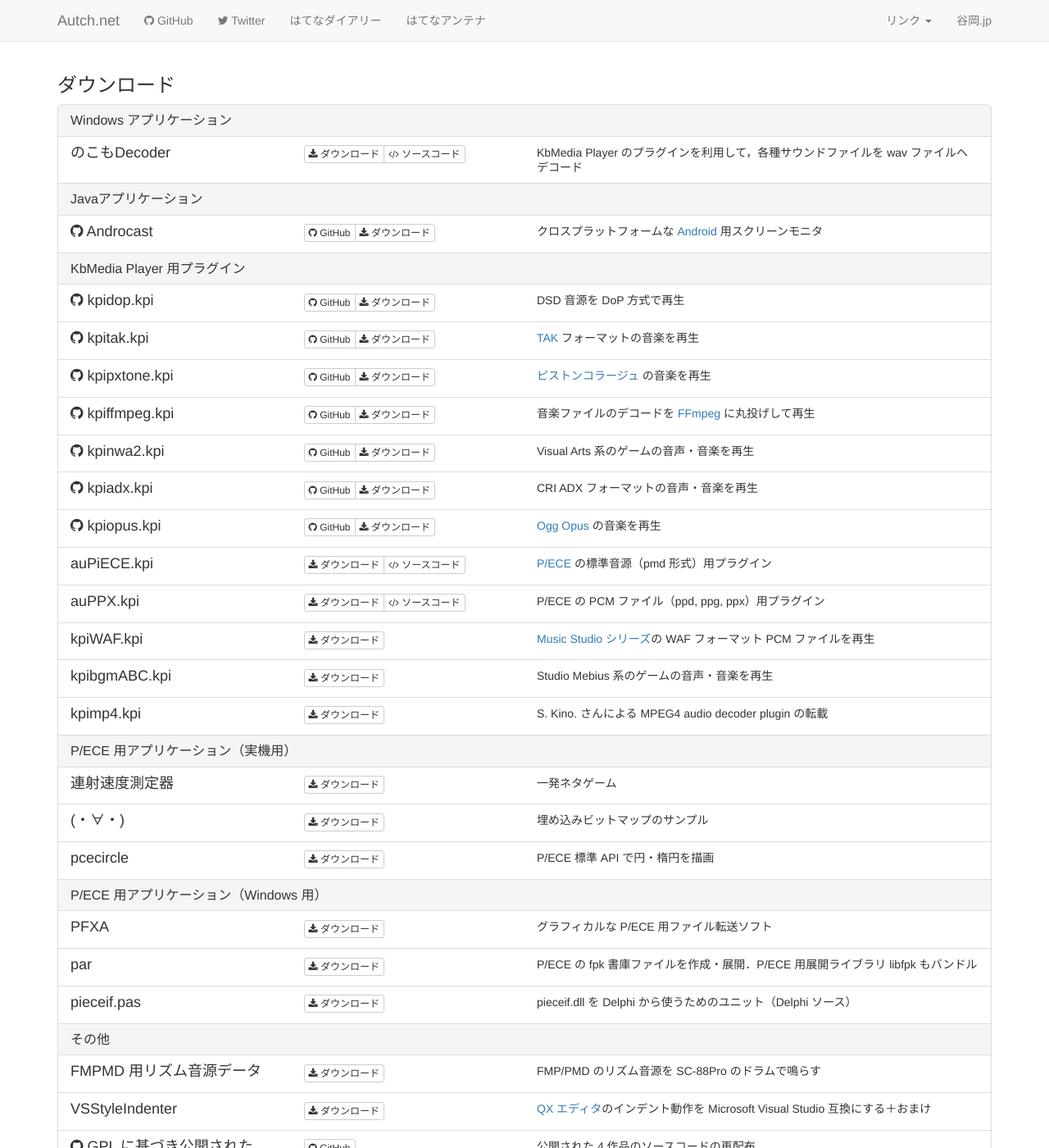
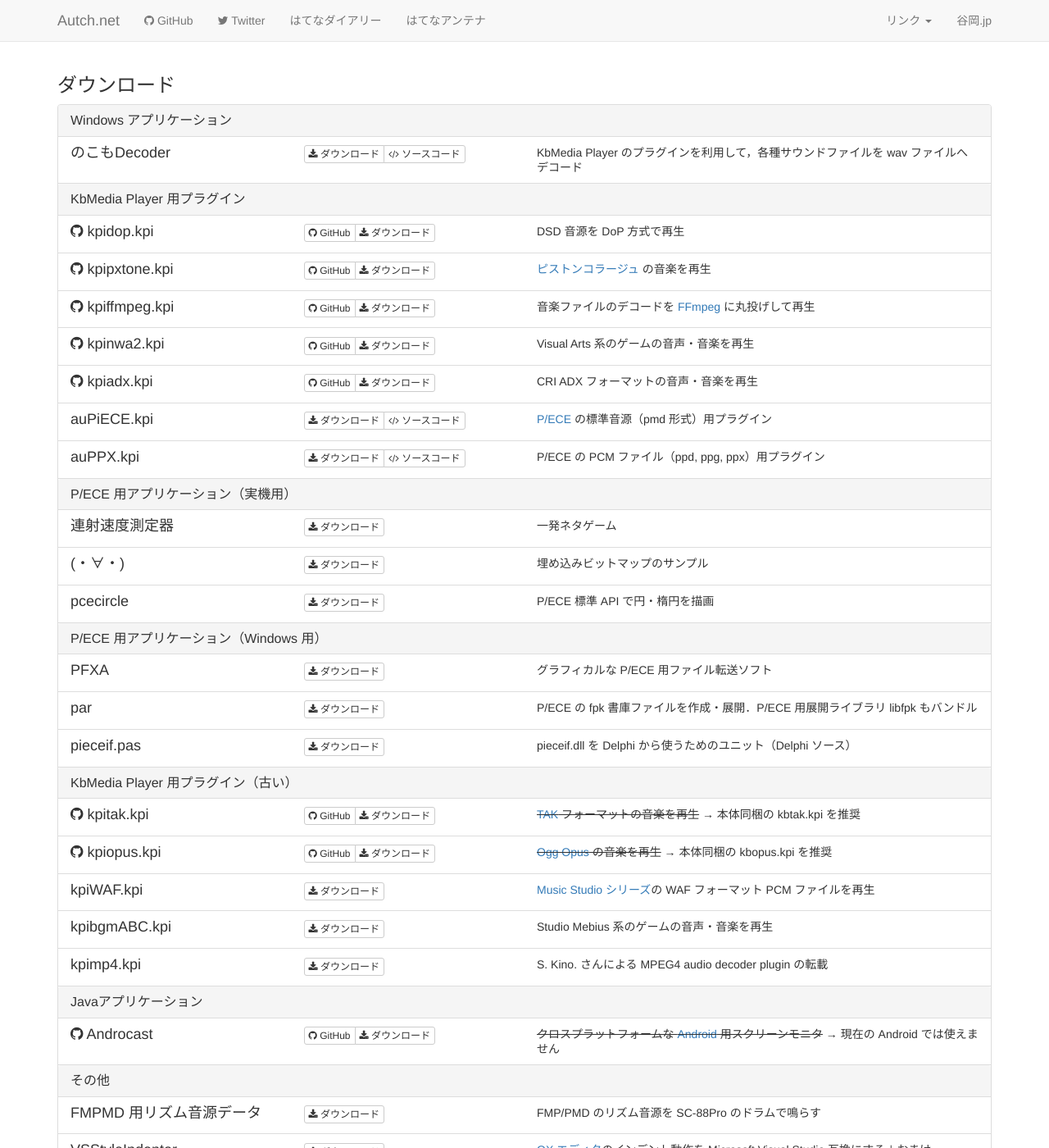
Before and after one commit to autch/autch.github.com, a Jekyll site: the page built from index.html, in a window 1280 px wide and 1400 px high. Shown: the whole window at 82% size. Built offline with Jekyll 4.4.1, drawn with Linux system fonts in a browser that asks for light colours; nearby versions of some CDN libraries; comment, search, counter and statistics services are not loaded; some of the changed lines change nothing that is shown.

Commit message:
古いやつは下げる

```diff
--- a/_data/downloads.yaml
+++ b/_data/downloads.yaml
@@ -5,13 +5,6 @@
       download: http://autch-online.autch.net/files/NokomoDecode_1.0.0.79_binary.zip
       source: http://autch-online.autch.net/files/NokomoDecode_1.0.0.79_source.zip
       description: KbMedia Player のプラグインを利用して，各種サウンドファイルを wav ファイルへデコード
-- name: java
-  title: Javaアプリケーション
-  items:
-    - name: Androcast
-      download: http://autch-online.autch.net/files/androcast-r15.zip
-      github: autch/androcast
-      description: クロスプラットフォームな <a href="http://www.android.com/">Android</a> 用スクリーンモニタ
 - name: kpi
   title: KbMedia Player 用プラグイン
   items:
@@ -19,10 +12,6 @@
       download: https://github.com/autch/kpidsd/releases/download/v1.0.0/kpidop_1.0.0.zip
       github: autch/kpidsd
       description: DSD 音源を DoP 方式で再生
-    - name: kpitak.kpi
-      github: autch/kpitak
-      download: https://github.com/autch/kpitak/releases/download/v1.02/kpitak_v1.02.zip
-      description: <a href="http://www.thbeck.de/Tak/Tak.html">TAK</a> フォーマットの音楽を再生
     - name: kpipxtone.kpi
       download: https://github.com/autch/kpipxtone/releases/download/v1.2/kpipxtone_v1.2.zip
       github: autch/kpipxtone
@@ -39,10 +28,6 @@
       download: http://autch-online.autch.net/files/kpiadx_1.04.zip
       github: autch/kpiadx.kpi
       description: CRI ADX フォーマットの音声・音楽を再生
-    - name: kpiopus.kpi
-      download: http://autch-online.autch.net/files/kpiopus_1.01.zip
-      github: autch/kpiopus
-      description: <a href="http://opus-codec.org/">Ogg Opus</a> の音楽を再生
     - name: auPiECE.kpi
       download: http://autch-online.autch.net/files/auPiECE_kpi-binary-1.11.zip
       source: http://autch-online.autch.net/files/auPiECE_kpi-source-1.11.zip
@@ -51,15 +36,6 @@
       download: http://autch-online.autch.net/files/auPPX_kpi-binary-1.04.zip
       source: http://autch-online.autch.net/files/auPPX_kpi-source-1.04.zip
       description: P/ECE の PCM ファイル（ppd, ppg, ppx）用プラグイン
-    - name: kpiWAF.kpi
-      download: http://autch-online.autch.net/files/kpiWAF_1.01.zip
-      description: <a href="http://www.frieve.com/musicstd/">Music Studio シリーズ</a>の WAF フォーマット PCM ファイルを再生
-    - name: kpibgmABC.kpi
-      download: http://autch-online.autch.net/files/kpibgmABC_1.02.zip
-      description: Studio Mebius 系のゲームの音声・音楽を再生
-    - name: kpimp4.kpi
-      download: http://autch-online.autch.net/files/kpimp4103.cab
-      description: S. Kino. さんによる MPEG4 audio decoder plugin の転載
 - name: piece-me
   title: P/ECE 用アプリケーション（実機用）
   items:
@@ -84,6 +60,33 @@
     - name: pieceif.pas
       download: http://autch-online.autch.net/files/PieceIF.zip
       description: pieceif.dll を Delphi から使うためのユニット（Delphi ソース）
+- name: kpi-old
+  title: KbMedia Player 用プラグイン（古い）
+  items:
+    - name: kpitak.kpi
+      github: autch/kpitak
+      download: https://github.com/autch/kpitak/releases/download/v1.02/kpitak_v1.02.zip
+      description: <s><a href="http://www.thbeck.de/Tak/Tak.html">TAK</a> フォーマットの音楽を再生</s> → 本体同梱の kbtak.kpi を推奨
+    - name: kpiopus.kpi
+      download: http://autch-online.autch.net/files/kpiopus_1.01.zip
+      github: autch/kpiopus
+      description: <s><a href="http://opus-codec.org/">Ogg Opus</a> の音楽を再生</s> → 本体同梱の kbopus.kpi を推奨
+    - name: kpiWAF.kpi
+      download: http://autch-online.autch.net/files/kpiWAF_1.01.zip
+      description: <a href="http://www.frieve.com/musicstd/">Music Studio シリーズ</a>の WAF フォーマット PCM ファイルを再生
+    - name: kpibgmABC.kpi
+      download: http://autch-online.autch.net/files/kpibgmABC_1.02.zip
+      description: Studio Mebius 系のゲームの音声・音楽を再生
+    - name: kpimp4.kpi
+      download: http://autch-online.autch.net/files/kpimp4103.cab
+      description: S. Kino. さんによる MPEG4 audio decoder plugin の転載
+- name: java
+  title: Javaアプリケーション
+  items:
+    - name: Androcast
+      download: http://autch-online.autch.net/files/androcast-r15.zip
+      github: autch/androcast
+      description: <s>クロスプラットフォームな <a href="http://www.android.com/">Android</a> 用スクリーンモニタ</s> → 現在の Android では使えません
 - name: others
   title: その他
   items:
```
